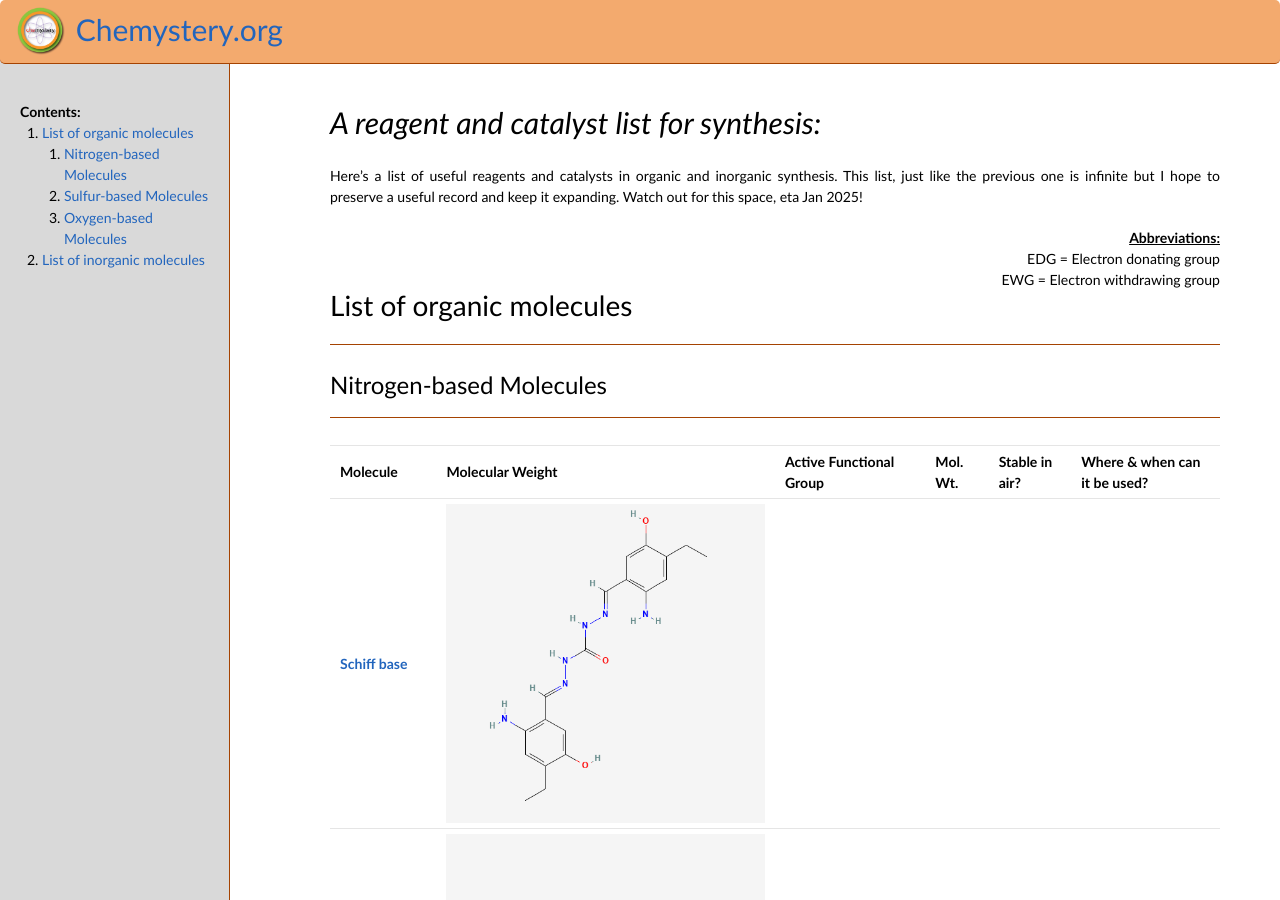
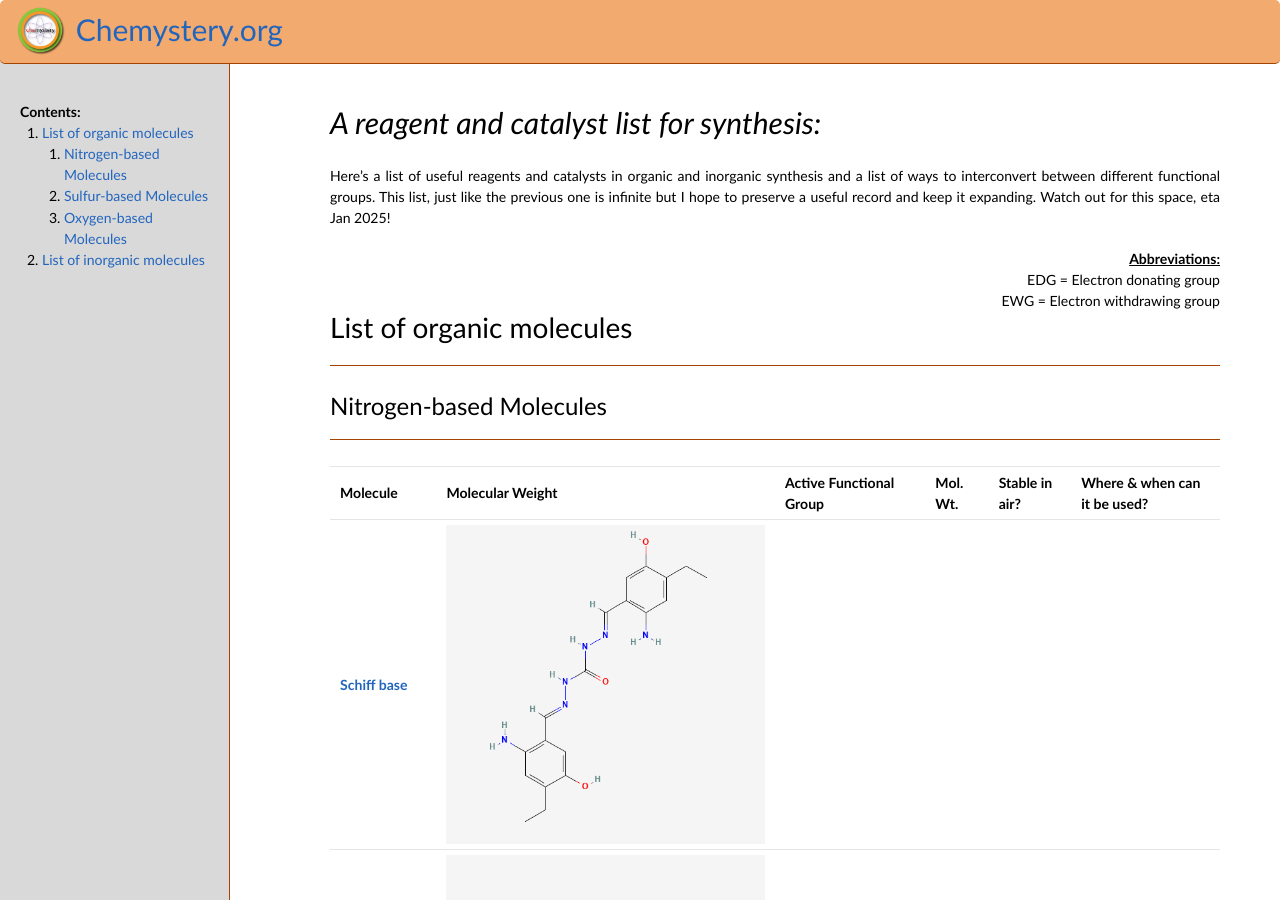
Before and after one commit to shantanukallakuri/shantanukallakuri.github.io, a Jekyll site: the page built from wiki/7_reagent_list_for_synthesis.md, in a window 1280 px wide and 900 px high. Built offline with Jekyll 4.4.1, drawn with Linux system fonts in a browser that asks for light colours; nearby versions of some CDN libraries; our own code applies the rules of GitHub Pages for plain Markdown files.

```diff
--- a/wiki/7_reagent_list_for_synthesis.md
+++ b/wiki/7_reagent_list_for_synthesis.md
@@ -1,6 +1,6 @@
 <p style="font-size:30px; color:#000000;"><i>A reagent and catalyst list for synthesis:</i></p>
 
-Here's a list of useful reagents and catalysts in organic and inorganic synthesis. This list, just like the previous one is infinite but I hope to preserve a useful record and keep it expanding. Watch out for this space, eta Jan 2025!
+Here's a list of useful reagents and catalysts in organic and inorganic synthesis and a list of ways to interconvert between different functional groups. This list, just like the previous one is infinite but I hope to preserve a useful record and keep it expanding. Watch out for this space, eta Jan 2025!
 <div style='text-align:right'><u><b>Abbreviations:<br/></b></u>
 EDG = Electron donating group<br/>
 EWG = Electron withdrawing group<br/>
```
Also changed, not shown: 4 other files.
